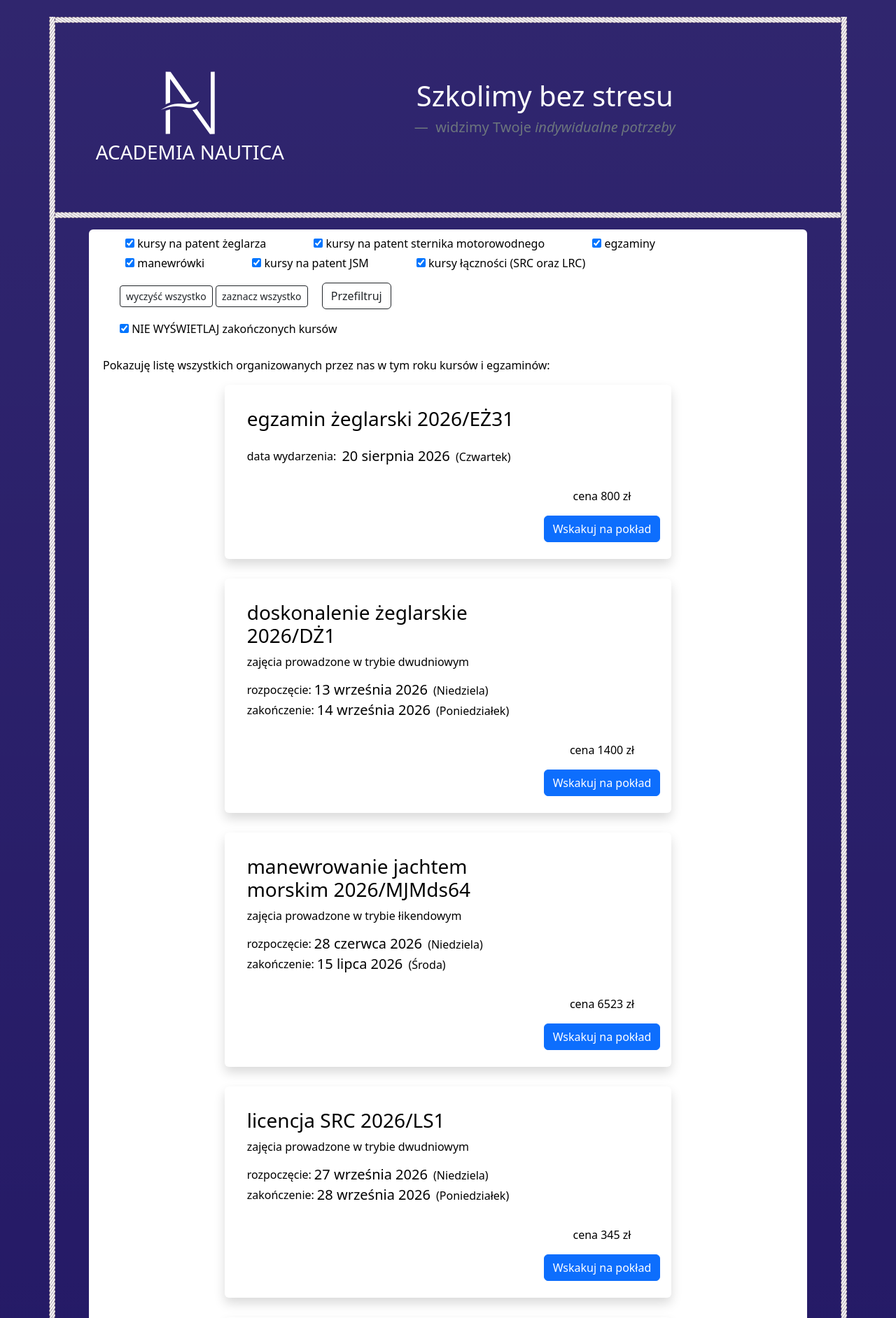
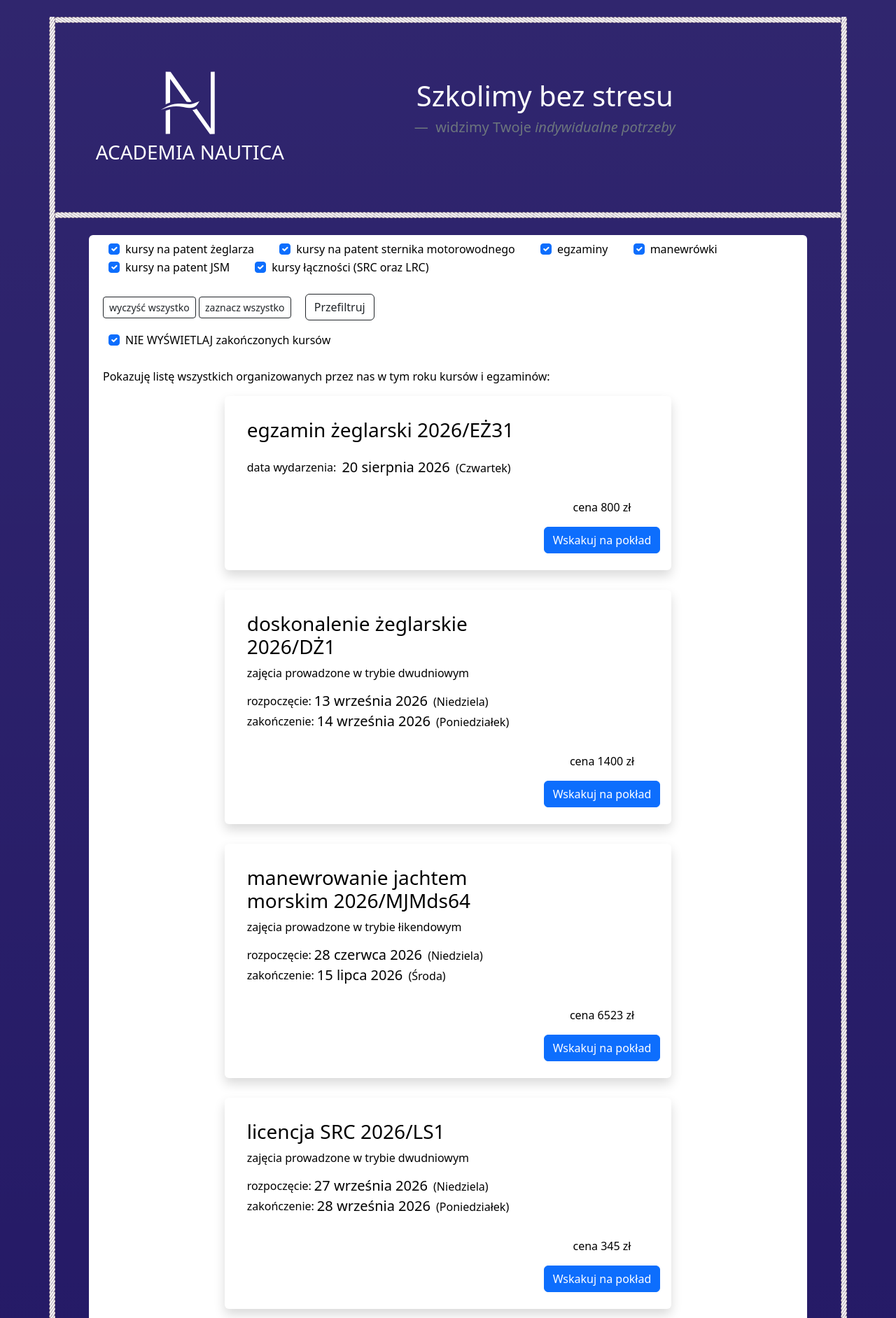
Before and after one commit to hrabia-Torcik/anw_www, a Django app: page / in a window 1280 px wide. Shown: the top 1884 px of the page at 70% size. Run offline with Django 3.2, Linux system fonts and the light colour scheme; data comes from the database, SQL or seed files in the repository; some libraries are stand-ins or nearby versions.

Commit message:
Dopieszczenie czekboksów.

```diff
--- a/basepage/static/basepage/anw_style.css
+++ b/basepage/static/basepage/anw_style.css
@@ -42,11 +42,37 @@ html {
 }
 
 
-.moj_custom-checkbox {
-    background-color: orange;
-    border-color: rgba(255, 0, 255, 0.7);
-}
 
 .dla_el_karuzeli {
     min-height: 240px;
 }
+
+.form-check-input {
+    border-color: #000;
+}
+
+/* Styl dla całego wiersza listy po najechaniu */
+.custom-check-row {
+    transition: background 0.2s ease; /* Płynne przejście */
+}
+
+.custom-check-row:hover {
+    background-color: #f0f0f0; /* Kolor tła po najechaniu */
+    cursor: pointer;
+}
+
+/* Żeby checkbox też czuł, że najeżdżasz na wiersz */
+.custom-check-row:hover .form-check-input {
+    border-color: #000;
+}
+
+/* Ważne: żeby kliknięcie w "puste" miejsce wiersza też działało */
+.cursor-pointer {
+    cursor: pointer;
+}
+
+.custom-check-row,
+.custom-check-row .form-check-input,
+.custom-check-row .form-check-label {
+    cursor: default !important;
+}
--- a/basepage/templates/basepage/lists.html
+++ b/basepage/templates/basepage/lists.html
@@ -2,115 +2,127 @@
 {% load static %}
 {% block title %}AN-strona główna{% endblock %}
 {% block content %}
-    <div class="container px-3 px-md-5">
-    <div class=" text-black bg-white rounded p-1 mt-3 clearfix">
+    <div class="container px-3 px-md-5 pt-2">
+    <div class=" text-black bg-white rounded p-1 pt-2 mt-3 clearfix">
 
         <div class="ms-1 ms-md-3 pb-3">
-            <div class="form-check">
+
 
                 <form action="{% url 'main' %}" method="get" id="sort_kursow">
 
                     <ul class="list-inline">
-                        <li class="list-inline-item px-2 pt-1 me-5">
+                        <li class="list-inline-item custom-check-row rounded ps-2">
+                            <div class="form-check d-flex align-items-start pe-3 m-0">
                             {% if flage %}
-                                <input class="moj_custom-checkbox" type="checkbox" id="opcja1" name="sub1" {% if sub1 %}
+                                <input class="form-check-input mt-1" type="checkbox" id="opcja1" name="sub1" {% if sub1 %}
                                        checked {% endif %} >
                             {% elif flage4 %}
-                                <input class="moj_custom-checkbox" type="checkbox" id="opcja1" name="sub1">
+                                <input class="form-check-input mt-1" type="checkbox" id="opcja1" name="sub1">
                             {% else %}
-                                <input class="moj_custom-checkbox" type="checkbox" id="opcja1" name="sub1" checked>
+                                <input class="form-check-input mt-1" type="checkbox" id="opcja1" name="sub1" checked>
                             {% endif %}
-                            <label class="form-check-label" for="opcja1">kursy na patent żeglarza</label>
+                            <label class="form-check-label ps-2" for="opcja1">kursy na patent żeglarza</label>
+                            </div>
                         </li>
-                        <li class="list-inline-item px-2 pt-1 me-5">
+                        <li class="list-inline-item custom-check-row rounded ps-2">
+                            <div class="form-check d-flex align-items-start pe-3 m-0">
                             {% if flage %}
-                                <input class="moj_custom-checkbox" type="checkbox" id="opcja2" name="sub2" {% if sub2 %}
+                                <input class="form-check-input mt-1" type="checkbox" id="opcja2" name="sub2" {% if sub2 %}
                                        checked {% endif %}>
                             {% elif flage4 %}
-                                <input class="moj_custom-checkbox" type="checkbox" id="opcja2" name="sub2">
+                                <input class="form-check-input mt-1" type="checkbox" id="opcja2" name="sub2">
                             {% else %}
-                                <input class="moj_custom-checkbox" type="checkbox" id="opcja2" name="sub2" checked>
+                                <input class="form-check-input mt-1" type="checkbox" id="opcja2" name="sub2" checked>
                             {% endif %}
-                            <label class="form-check-label" for="opcja2">kursy na patent sternika motorowodnego</label>
+                            <label class="form-check-label ps-2" for="opcja2">kursy na patent sternika motorowodnego</label>
+                            </div>
                         </li>
-                        <li class="list-inline-item px-2 pt-1 me-5">
+                        <li class="list-inline-item custom-check-row rounded ps-2">
+                            <div class="form-check d-flex align-items-start pe-3 m-0">
                             {% if flage %}
-                                <input class="moj_custom-checkbox" type="checkbox" id="opcja3" name="sub3" {% if sub3 %}
+                                <input class="form-check-input mt-1" type="checkbox" id="opcja3" name="sub3" {% if sub3 %}
                                        checked {% endif %}>
                             {% elif flage4 %}
-                                <input class="moj_custom-checkbox" type="checkbox" id="opcja3" name="sub3">
+                                <input class="form-check-input mt-1" type="checkbox" id="opcja3" name="sub3">
                             {% else %}
-                                <input class="moj_custom-checkbox" type="checkbox" id="opcja3" name="sub3" checked>
+                                <input class="form-check-input mt-1" type="checkbox" id="opcja3" name="sub3" checked>
                             {% endif %}
-                            <label class="form-check-label" for="opcja3">egzaminy</label>
+                            <label class="form-check-label ps-2" for="opcja3">egzaminy</label>
+                            </div>
                         </li>
-                        <li class="list-inline-item px-2 pt-1 me-5">
+                        <li class="list-inline-item custom-check-row rounded ps-2">
+                            <div class="form-check d-flex align-items-start pe-3 m-0">
                             {% if flage %}
-                                <input class="moj_custom-checkbox" type="checkbox" id="opcja4" name="sub4" {% if sub4 %}
+                                <input class="form-check-input mt-1" type="checkbox" id="opcja4" name="sub4" {% if sub4 %}
                                        checked {% endif %}>
                             {% elif flage4 %}
-                                <input class="moj_custom-checkbox" type="checkbox" id="opcja4" name="sub4">
+                                <input class="form-check-input mt-1" type="checkbox" id="opcja4" name="sub4">
                             {% else %}
-                                <input class="moj_custom-checkbox" type="checkbox" id="opcja4" name="sub4" checked>
+                                <input class="form-check-input mt-1" type="checkbox" id="opcja4" name="sub4" checked>
                             {% endif %}
-                            <label class="form-check-label" for="opcja4">manewrówki</label>
+                            <label class="form-check-label ps-2" for="opcja4">manewrówki</label>
+                            </div>
                         </li>
-                        <li class="list-inline-item px-2 pt-1 me-5">
+                        <li class="list-inline-item custom-check-row rounded ps-2">
+                            <div class="form-check d-flex align-items-start pe-3 m-0">
                             {% if flage %}
-                                <input class="moj_custom-checkbox" type="checkbox" id="opcja5" name="sub5" {% if sub5 %}
+                                <input class="form-check-input mt-1" type="checkbox" id="opcja5" name="sub5" {% if sub5 %}
                                        checked {% endif %}>
                             {% elif flage4 %}
-                                <input class="moj_custom-checkbox" type="checkbox" id="opcja5" name="sub5">
+                                <input class="form-check-input mt-1" type="checkbox" id="opcja5" name="sub5">
                             {% else %}
-                                <input class="moj_custom-checkbox" type="checkbox" id="opcja5" name="sub5" checked>
+                                <input class="form-check-input mt-1" type="checkbox" id="opcja5" name="sub5" checked>
                             {% endif %}
-                            <label class="form-check-label" for="opcja5">kursy na patent JSM</label>
+                            <label class="form-check-label ps-2" for="opcja5">kursy na patent JSM</label>
+                            </div>
                         </li>
-                        <li class="list-inline-item px-2 pt-1 me-5">
+                        <li class="list-inline-item custom-check-row rounded ps-2">
+                            <div class="form-check d-flex align-items-start pe-3 m-0">
                             {% if flage %}
-                                <input class="moj_custom-checkbox" type="checkbox" id="opcja6" name="sub6" {% if sub6 %}
+                                <input class="form-check-input mt-1" type="checkbox" id="opcja6" name="sub6" {% if sub6 %}
                                        checked {% endif %}>
                             {% elif flage4 %}
-                                <input class="moj_custom-checkbox" type="checkbox" id="opcja6" name="sub6">
+                                <input class="form-check-input mt-1" type="checkbox" id="opcja6" name="sub6">
                             {% else %}
-                                <input class="moj_custom-checkbox" type="checkbox" id="opcja6" name="sub6" checked>
+                                <input class="form-check-input mt-1" type="checkbox" id="opcja6" name="sub6" checked>
                             {% endif %}
-                            <label class="form-check-label" for="opcja6">kursy łączności (SRC oraz LRC)</label>
+                            <label class="form-check-label ps-2" for="opcja6">kursy łączności (SRC oraz LRC)</label>
+                            </div>
                         </li>
                     </ul>
+
                     <input type="hidden" name="znak_form1" value="on">
-                    <button type="button" class="btn btn-outline-dark btn-sm" onclick="clearCheckboxes()">wyczyść wszystko
+                    <button type="button" class="btn btn-outline-dark mt-2 btn-sm" onclick="clearCheckboxes()">wyczyść wszystko
                     </button>
-                    <button type="button" class="btn btn-outline-dark btn-sm" onclick="setCheckboxes()">zaznacz wszystko
+                    <button type="button" class="btn btn-outline-dark mt-2 btn-sm" onclick="setCheckboxes()">zaznacz wszystko
                     </button>
 
-                    <input type="submit" class="btn btn-outline-dark ms-3" value="Przefiltruj">
+                    <input type="submit" class="btn btn-outline-dark mt-2 ms-3" value="Przefiltruj">
                 </form>
 
-            </div>
-            <div class="mt-3 form-check">
 
                 {% if flage4 %}
                 {% else %}
-                    <form action="{% url 'main' %}" method="post" id="bez_przesz" style="padding-bottom: 10px;">
+                    <form action="{% url 'main' %}" method="post" style="padding-bottom: 10px;">
                         {% csrf_token %}
+                        <div class="form-check custom-check-row d-inline-block mt-3 px-2 rounded">
                         {% if flage3 %}
-                            <input class="moj_custom-checkbox" type="checkbox" id="check1" {% if kalarepka0 %}
+                            <input class="form-check-input m-0 mt-1" type="checkbox" id="check1" {% if kalarepka0 %}
                                    checked {% endif %} name="bez" onchange="this.form.submit()">
                         {% else %}
-                            <input class="moj_custom-checkbox" type="checkbox" id="check1" checked name="bez"
+                            <input class="form-check-input m-0 mt-1" type="checkbox" id="check1" checked name="bez"
                                    onchange="this.form.submit()">
                         {% endif %}
                         <input type="hidden" id="check2" name="dod_dane" {% if sign2 %}
                                value="{{ sub1 }},{{ sub2 }},{{ sub3 }},{{ sub4 }},{{ sub5 }},{{ sub6 }}" {% else %}
                                value="" {% endif %}>
-                        <label for="check1">NIE WYŚWIETLAJ zakończonych kursów</label>
+                        <label class="form-check-label ps-2" for="check1">NIE WYŚWIETLAJ zakończonych kursów</label>
                         <br>
+                        </div>
                     </form>
                 {% endif %}
 
 
-            </div>
         </div>
         <div class="mb-3 ps-3">
 
```
